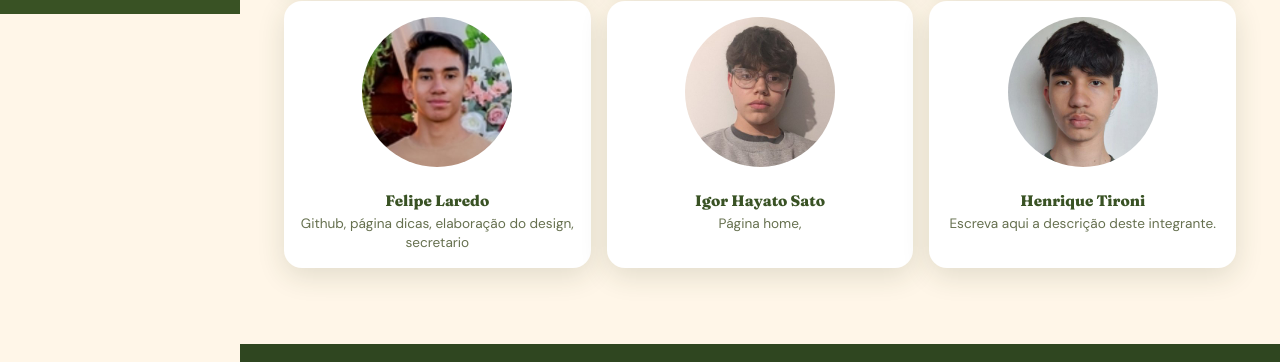
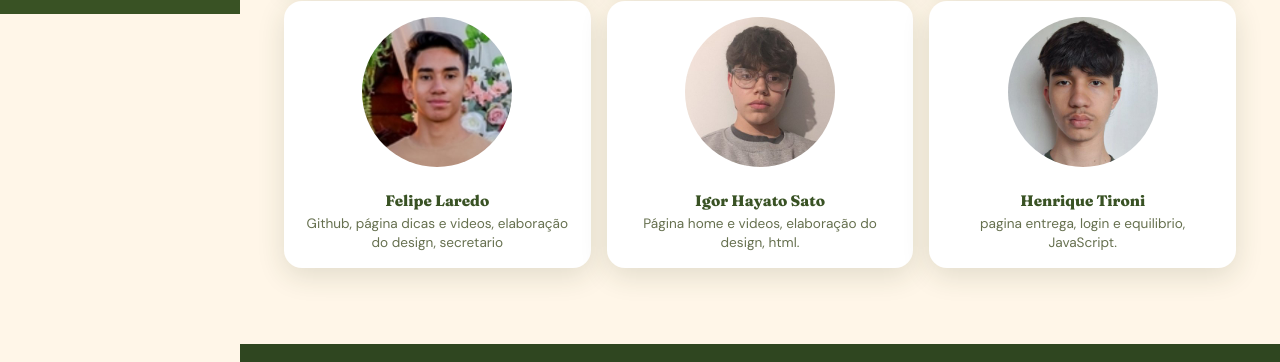
Before and after one commit to laredofe08/Be_healthier, a plain HTML site: page sobre.html in a window 1280 px wide. Shown: the part 786-1148 px from the top of the page. Drawn offline with Linux system fonts and the light colour scheme; files whose address does not match are found by name.

Commit message:
Update member descriptions in sobre.html

```diff
--- a/sobre.html
+++ b/sobre.html
@@ -99,17 +99,17 @@ Também prezamos pela personalização, respeitando as necessidades e preferênc
           <div class="cardMembro">
             <img class="fotoMembro" src="Imagens/equipe/laredo.jpg" alt="Foto de Felipe Laredo">
             <h3 class="nomeMembro"><a href="https://github.com/laredofe08" target="_blank" rel="noopener noreferrer">Felipe Laredo</a></h3>
-            <p class="descricaoMembro">Github, página dicas, elaboração do design, secretario</p>
+            <p class="descricaoMembro">Github, página dicas e videos, elaboração do design, secretario</p>
           </div>
           <div class="cardMembro">
             <img class="fotoMembro" src="Imagens/equipe/igor.jpg" alt="Foto de Igor Hayato Sato">
             <h3 class="nomeMembro"><a href="https://github.com/igorhayatoss-alt" target="_blank" rel="noopener noreferrer">Igor Hayato Sato</a></h3>
-            <p class="descricaoMembro">Página home, </p>
+            <p class="descricaoMembro">Página home e videos, elaboração do design, html. </p>
           </div>
           <div class="cardMembro">
             <img class="fotoMembro" src="Imagens/equipe/henrique.jpg" alt="Foto de Henrique Tironi">
             <h3 class="nomeMembro"><a href="https://github.com/HTironi" target="_blank" rel="noopener noreferrer">Henrique Tironi</a></h3>
-            <p class="descricaoMembro">Escreva aqui a descrição deste integrante.</p>
+            <p class="descricaoMembro">pagina entrega, login e equilibrio, JavaScript. </p>
           </div>
         </div>
 
```
